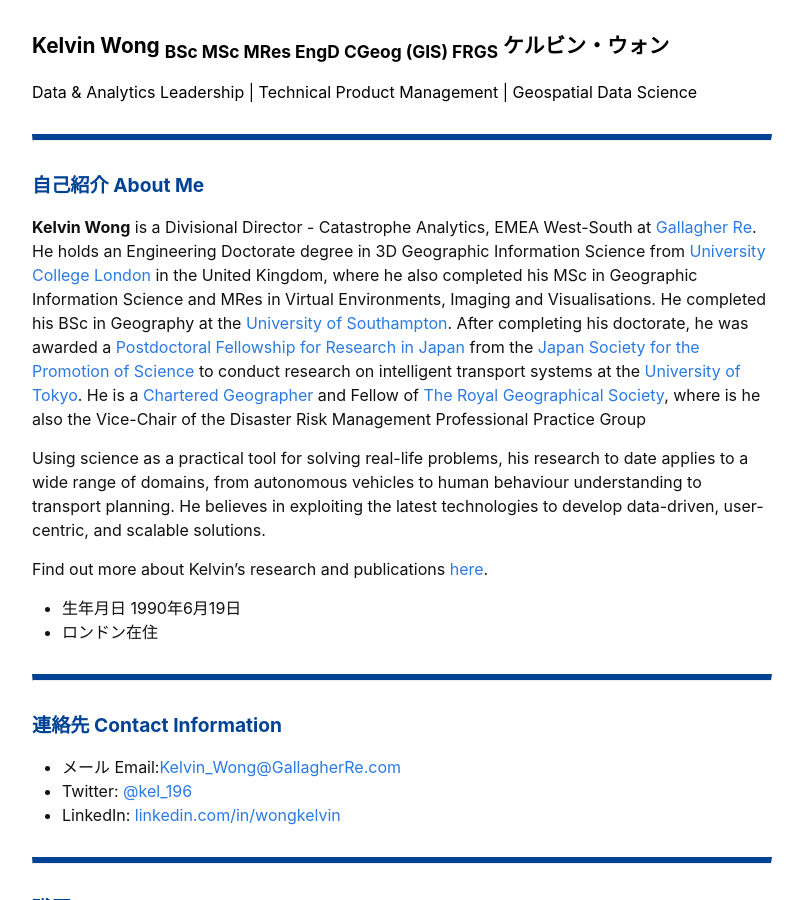
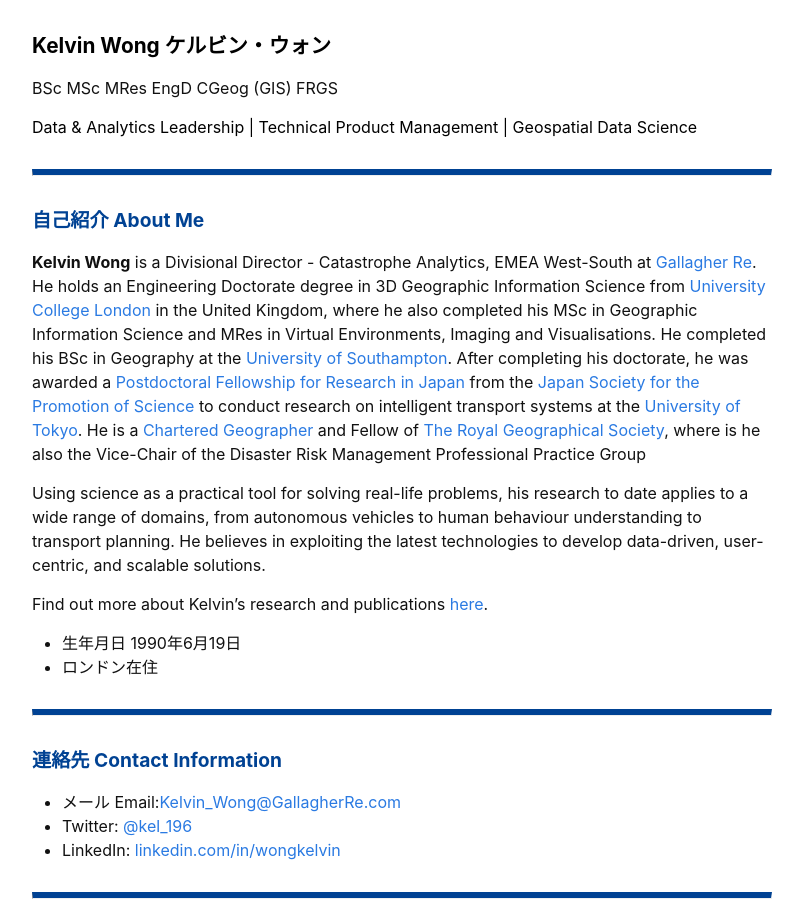
Before and after one commit to kel196/kel196.github.io, a Jekyll site: the page built from index.md, in a window 1280 px wide and 900 px high. Shown: the whole window, without its empty margins (238-1041 px from the left). Built offline with Jekyll 4.4.1, drawn with Linux system fonts in a browser that asks for light colours; our own code applies the rules of GitHub Pages for plain Markdown files.

```diff
--- a/index.md
+++ b/index.md
@@ -1,4 +1,5 @@
-# Kelvin Wong <sub>BSc MSc MRes EngD CGeog (GIS) FRGS</sub> ケルビン・ウォン
+# Kelvin Wong ケルビン・ウォン
+BSc MSc MRes EngD CGeog (GIS) FRGS
 #### Data & Analytics Leadership | Technical Product Management | Geospatial Data Science
 ---
 
```
